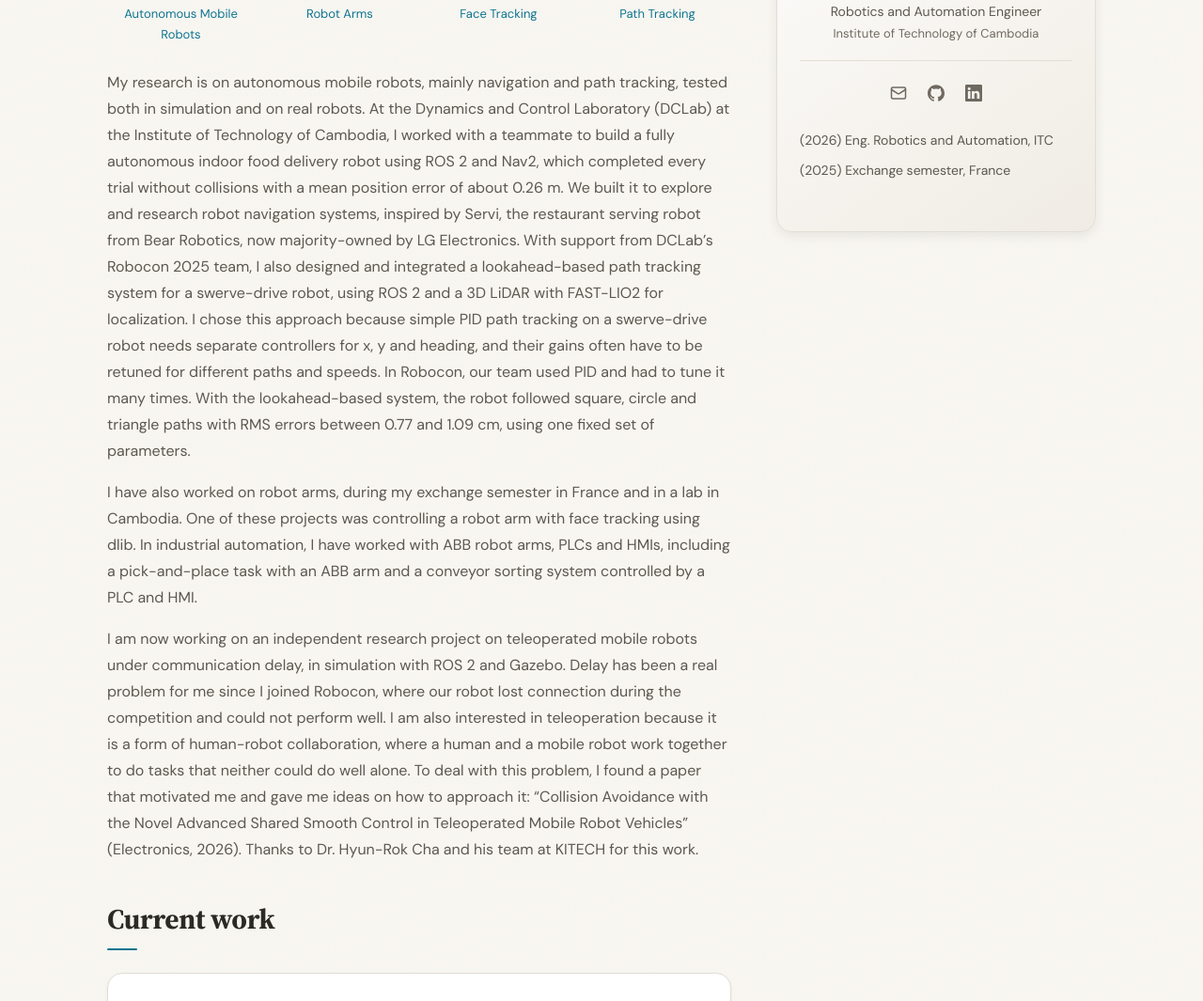
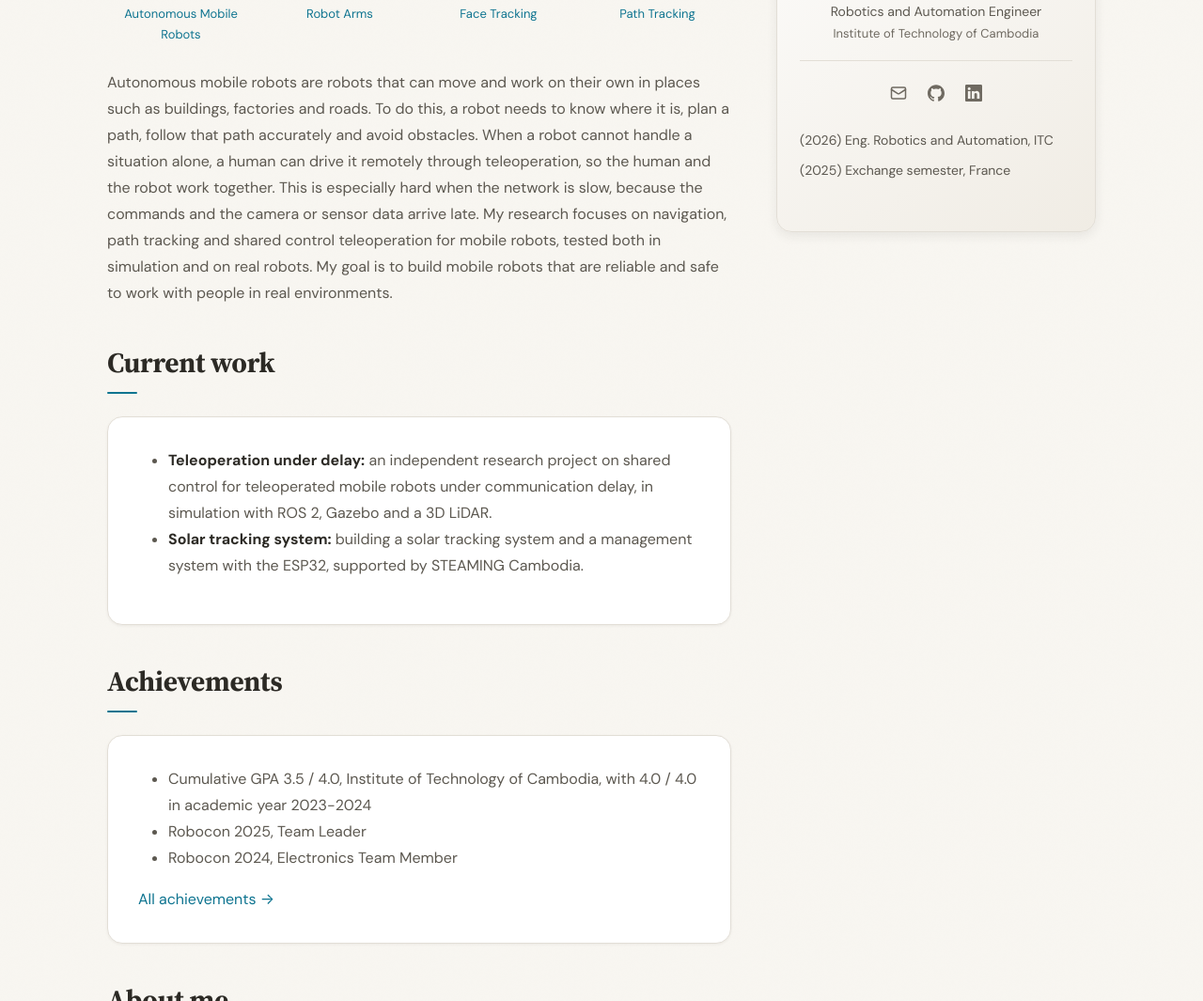
Before and after one commit to din-sopheak-panha/din-sopheak-panha.github.io, a Jekyll site: the page built from _pages/home.md, in a window 1280 px wide and 1400 px high, cut to the strip 335-1400 px from the top of the window. Shown: the whole strip at 94% size. Built offline with Jekyll 4.4.1, drawn with Linux system fonts in a browser that asks for light colours; some of the changed text lies outside the part shown.

Commit message:
Update home.md

```diff
--- a/_pages/home.md
+++ b/_pages/home.md
@@ -26,11 +26,7 @@ permalink: /
 </a>
 </div>
 
-My research is on autonomous mobile robots, mainly navigation and path tracking, tested both in simulation and on real robots. At the Dynamics and Control Laboratory (DCLab) at the Institute of Technology of Cambodia, I worked with a teammate to build a fully autonomous indoor food delivery robot using ROS 2 and Nav2, which completed every trial without collisions with a mean position error of about 0.26 m. We built it to explore and research robot navigation systems, inspired by Servi, the restaurant serving robot from Bear Robotics, now majority-owned by LG Electronics. With support from DCLab's Robocon 2025 team, I also designed and integrated a lookahead-based path tracking system for a swerve-drive robot, using ROS 2 and a 3D LiDAR with FAST-LIO2 for localization. I chose this approach because simple PID path tracking on a swerve-drive robot needs separate controllers for x, y and heading, and their gains often have to be retuned for different paths and speeds. In Robocon, our team used PID and had to tune it many times. With the lookahead-based system, the robot followed square, circle and triangle paths with RMS errors between 0.77 and 1.09 cm, using one fixed set of parameters.
-
-I have also worked on robot arms, during my exchange semester in France and in a lab in Cambodia. One of these projects was controlling a robot arm with face tracking using dlib. In industrial automation, I have worked with ABB robot arms, PLCs and HMIs, including a pick-and-place task with an ABB arm and a conveyor sorting system controlled by a PLC and HMI.
-
-I am now working on an independent research project on teleoperated mobile robots under communication delay, in simulation with ROS 2 and Gazebo. Delay has been a real problem for me since I joined Robocon, where our robot lost connection during the competition and could not perform well. I am also interested in teleoperation because it is a form of human-robot collaboration, where a human and a mobile robot work together to do tasks that neither could do well alone. To deal with this problem, I found a paper that motivated me and gave me ideas on how to approach it: "Collision Avoidance with the Novel Advanced Shared Smooth Control in Teleoperated Mobile Robot Vehicles" (Electronics, 2026). Thanks to Dr. Hyun-Rok Cha and his team at KITECH for this work.
+Autonomous mobile robots are robots that can move and work on their own in places such as buildings, factories and roads. To do this, a robot needs to know where it is, plan a path, follow that path accurately and avoid obstacles. When a robot cannot handle a situation alone, a human can drive it remotely through teleoperation, so the human and the robot work together. This is especially hard when the network is slow, because the commands and the camera or sensor data arrive late. My research focuses on navigation, path tracking and shared control teleoperation for mobile robots, tested both in simulation and on real robots. My goal is to build mobile robots that are reliable and safe to work with people in real environments.
 
 ## Current work
 
@@ -63,7 +59,10 @@ I am now working on an independent research project on teleoperated mobile robot
 </div>
 
 ## About me
+I am a robotics engineer working in the fields of autonomous mobile robots, path tracking and teleoperation. I received my Engineer’s Degree in Robotics and Automation Engineering from the Institute of Technology of Cambodia in 2026, through the ECAM Engineering double degree program with ECAM LaSalle (France).
 
-I am a 2026 graduate of the Institute of Technology of Cambodia, with an Engineer's Degree in Robotics and Automation Engineering from the ECAM Engineering double degree program run by ITC and ECAM LaSalle (France). I have been a member of the Dynamics and Control Laboratory (DCLab) since 2023, where I did my thesis. I joined Robocon in 2024 with DCLab's ITC02 team as an electronics team member, and in 2025 I led GEE Lab's ITC01 team while remaining a DCLab member.
+I have been a member of the Dynamics and Control Laboratory (DCLab) since 2023, where I built an autonomous indoor food delivery robot for my thesis and a lookahead-based path tracking system for a swerve-drive robot, now under review at RAAI 2026. I also joined Robocon in 2024 with DCLab’s ITC02 team, and in 2025 I led GEE Lab’s ITC01 team while remaining a DCLab member.
+
+My current research focuses on shared control for teleoperated mobile robots under communication delay. I am now looking for a Master’s degree in AI Mobility in Korea, focusing on robot collaboration, autonomous mobile robots and teleoperation.the ECAM Engineering double degree program run by ITC and ECAM LaSalle (France). I have been a member of the Dynamics and Control Laboratory (DCLab) since 2023, where I did my thesis. I joined Robocon in 2024 with DCLab's ITC02 team as an electronics team member, and in 2025 I led GEE Lab's ITC01 team while remaining a DCLab member.
 
 I am now looking for a Master's degree in AI Mobility in Korea, focusing on robot collaboration, autonomous mobile robots and teleoperation.
```
